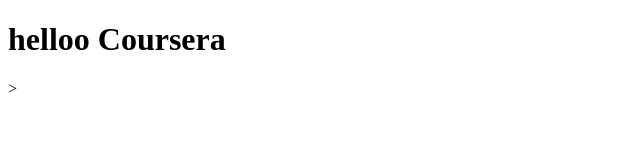
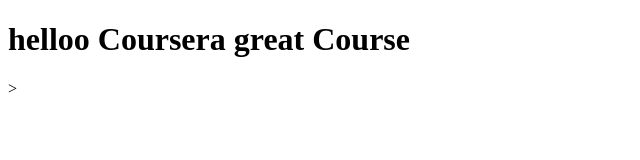
Before and after one commit to adityasprakash9957/coursera-test, a plain HTML site: page site/index.html in a window 1280 px wide. Shown: the whole page, without its empty margins (0-640 px from the left). Drawn offline with Linux system fonts and the light colour scheme.

Commit message:
small edition

```diff
--- a/site/index.html
+++ b/site/index.html
@@ -4,6 +4,6 @@
 	<title>hello Courseraaaaaaaa!!!!!</title>
 </head>
 <body>
-<h1>helloo Coursera</h1>>
+<h1>helloo Coursera great Course</h1>>
 </body>
 </html>
```
